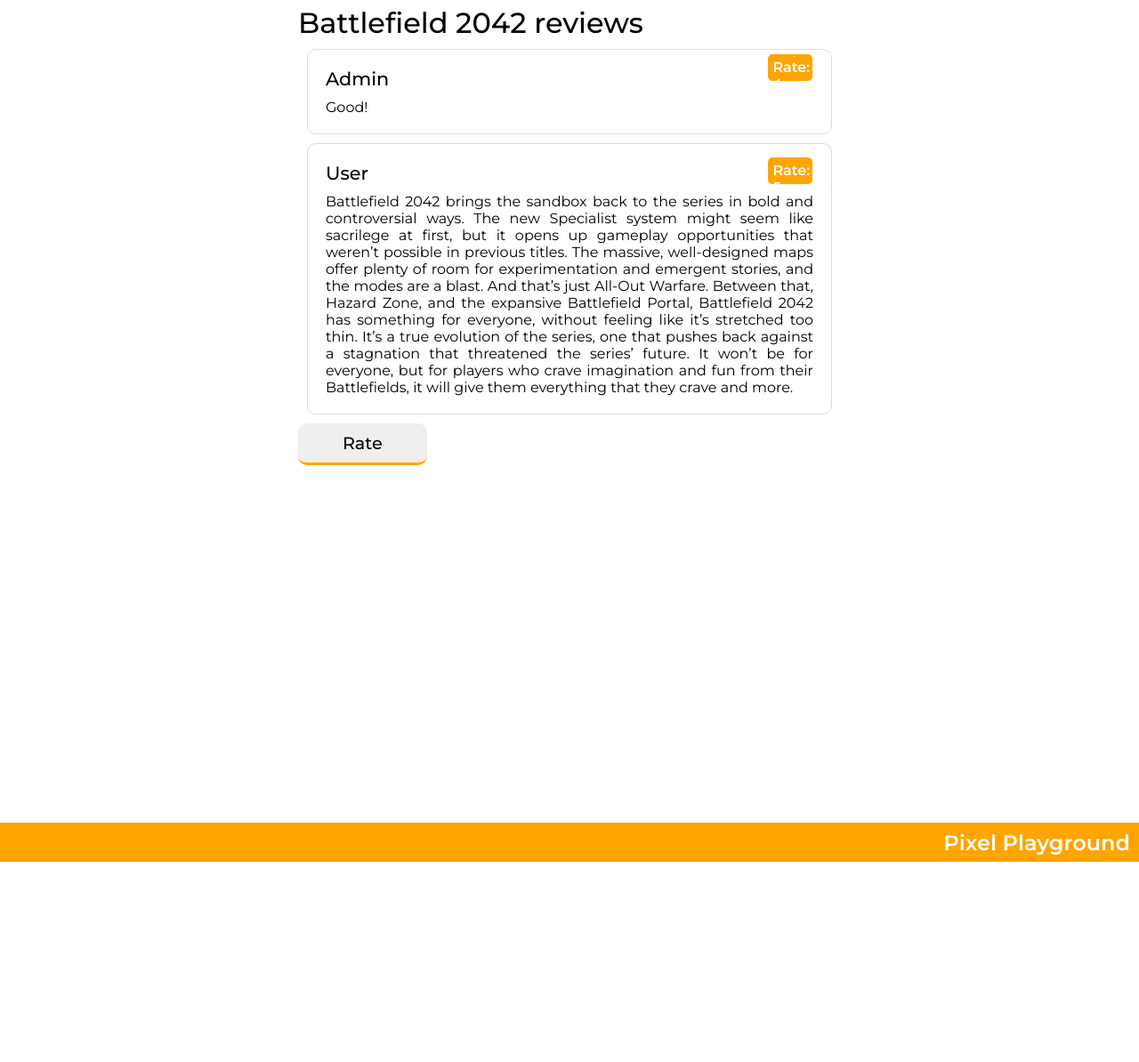
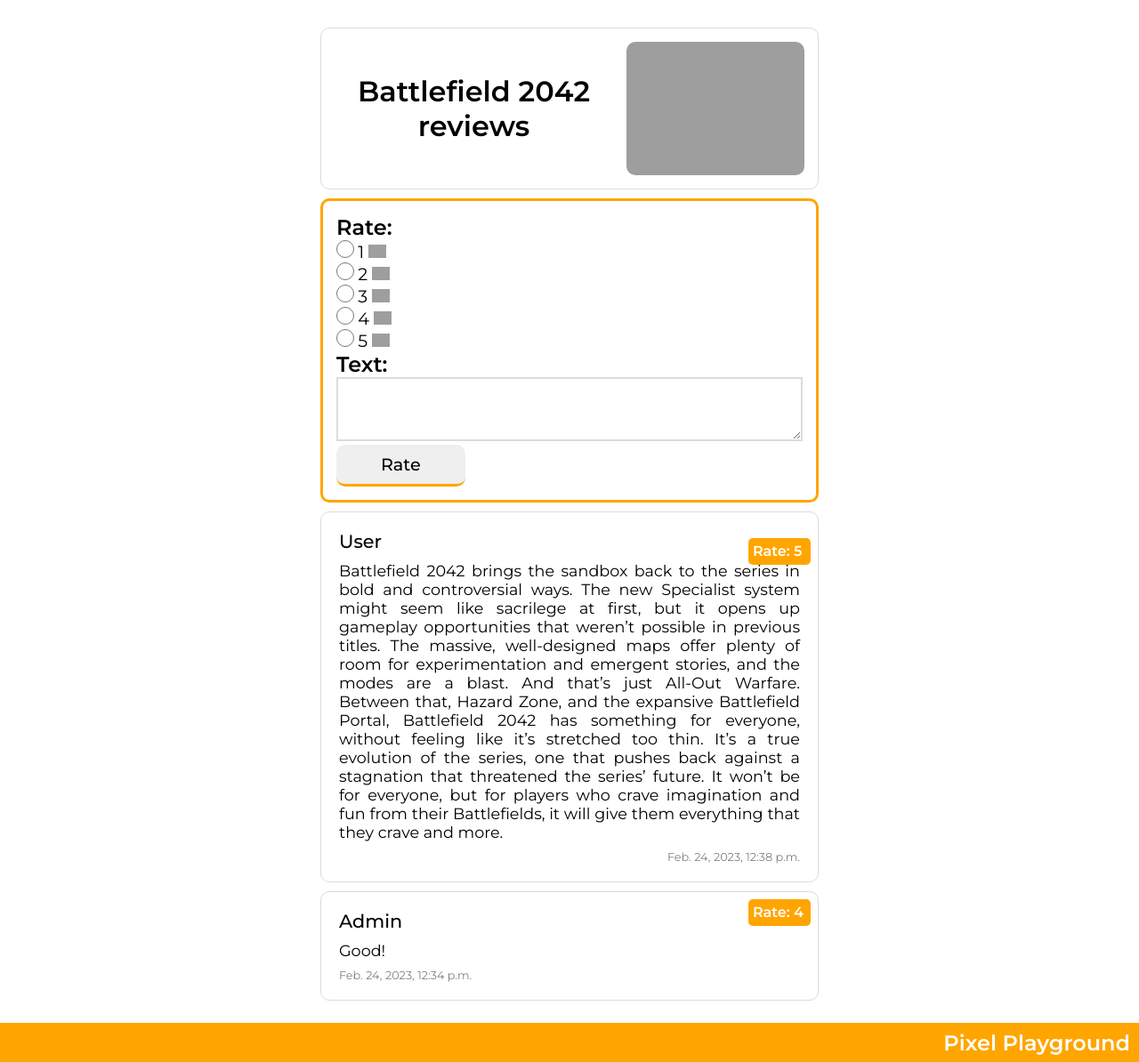
Before and after one commit to MidnightRoam/django-stripe-payment, a Django app: page /item/7/reviews in a window 1280 px wide. Shown: the part 44-1238 px from the top of the page at 89% size. Before the commit the page ends 1013 px from the top, so only its background shows below. Run offline with Django 3.2, Linux system fonts and the light colour scheme; data comes from the database, SQL or seed files in the repository; both versions use the stored data as it was after the commit; some libraries are stand-ins or nearby versions; grey boxes are pictures that could not be loaded.

Commit message:
Fixing bugs with adding reviews for the game

```diff
--- a/requirements.txt
+++ b/requirements.txt
@@ -2,6 +2,7 @@ asgiref==3.6.0
 certifi==2022.12.7
 charset-normalizer==3.0.1
 Django==3.2.4
+django-debug-toolbar==3.8.1
 idna==3.4
 Pillow==9.4.0
 python-dotenv==0.21.1
--- a/service/products/models.py
+++ b/service/products/models.py
@@ -92,8 +92,10 @@ class ItemRating(models.Model):
     item = models.ForeignKey(Item, on_delete=models.CASCADE, related_name='reviews')
     rate = models.CharField(choices=ItemRatingChoices.choices, max_length=10)
     text = models.TextField(blank=True)
+    created_at = models.DateTimeField(default=timezone.now)
 
     class Meta:
         constraints = [
             UniqueConstraint(fields=('user', 'item'), name='product_user_unique'),
         ]
+        ordering = ['-created_at']
--- a/service/products/urls.py
+++ b/service/products/urls.py
@@ -10,8 +10,8 @@ from .views import (
     TagSortPageView,
     AddToFavoritesView,
     DeleteFromFavoritesView,
-    ItemRatingCreateView,
-    ItemRatingView,
+    ItemRatingDetailView,
+    AddReviewView,
     stripe_webhook,
 )
 
@@ -22,8 +22,8 @@ urlpatterns = [
     path('items/<int:pk>/', TagSortPageView.as_view(), name='items_sort'),
     path('add-to-favorites/<int:pk>/', AddToFavoritesView.as_view(), name='add_to_favorites'),
     path('delete-from-favorites/<int:pk>/', DeleteFromFavoritesView.as_view(), name='delete_from_favorites'),
-    path('item/<int:item_id>/reviews', ItemRatingView.as_view(), name='reviews'),
-    path('item/<int:pk>/reviews', ItemRatingCreateView.as_view(), name='rating_form'),
+    path('item/<int:item_id>/reviews', ItemRatingDetailView.as_view(), name='reviews'),
+    path('item/<int:pk>/reviews/add', AddReviewView.as_view(), name='add_review'),
     path('search/', IndexPageView.as_view(), name='search'),
     path('success/', SuccessView.as_view(), name='success'),
     path('cancel/', CancelView.as_view(), name='cancel'),
--- a/service/products/views.py
+++ b/service/products/views.py
@@ -256,44 +256,40 @@ def stripe_webhook(request):
     return HttpResponse(status=200)
 
 
-class ItemRatingView(DetailView):
+class ItemRatingDetailView(DetailView):
+    """Item rating detail view"""
     template_name = 'products/reviews_form.html'
 
     def get(self, *args, **kwargs):
         current_item = Item.objects.get(id=self.kwargs['item_id'])
         context = {
             'item': current_item,
-            'title': f'{current_item} Reviews'
+            'title': f'{current_item} Reviews',
         }
         return render(self.request, self.template_name, context)
 
 
-class ItemRatingCreateView(FormView):
-    # model = ItemRating
-    # form_class = ItemRatingForm
-    # template_name = 'products/reviews_form.html'
-    # success_url = reverse_lazy('index')
-    #
-    # def form_valid(self, form, *args, **kwargs):
-    #     # Проверяем, существует ли отзыв от пользователя на данный продукт
-    #     if ItemRating\
-    #             .objects.filter(user=self.request.user) \
-    #             .filter(item_id=self.kwargs['pk'])\
-    #             .exists():
-    #         return redirect('index')  # Если отзыв уже существует, то редирект на главную страницу
-    #     form.instance.user = self.request.user
-    #     form.instance.item = Item.objects.get(pk=self.kwargs['pk'])
-    #     return super().form_valid(form)
-
-    form_class = ItemRatingForm
-    template_name = 'products/reviews_form.html'
-    success_url = reverse_lazy('index')
-
-    def post(self, request, *args, **kwargs):
-        form = self.form_class(request.POST)
+class AddReviewView(View):
+    """Add review view"""
+    def post(self, request, pk, *args, **kwargs):
+        form = ItemRatingForm(request.POST)
+        item = get_object_or_404(Item, pk=pk)
         if form.is_valid():
+            # Проверяем, делал ли пользователь ранее отзыв на этот продукт
+            if ItemRating\
+                    .objects\
+                    .filter(user=self.request.user)\
+                    .filter(item_id=item)\
+                    .exists():
+                return redirect('reviews', item_id=item.id)  # Если да, то редирект
+                # на страницу с обзорами этого продукта
             # Save form data to the database
-            form.save()
-            return redirect(self.success_url)
+            rating = form.save(commit=False)
+            rating.item = item
+            rating.user = request.user
+            rating.rate = form.cleaned_data['rate']
+            rating.text = form.cleaned_data['text']
+            rating.save()
+            return redirect('reviews', item_id=item.id)
         else:
-            return self.form_invalid(form)
+            return redirect('index')
--- a/service/static/css/style.css
+++ b/service/static/css/style.css
@@ -500,7 +500,28 @@ footer {
 }
 /* Reviews page styles */
 .reviews__page {
+    padding: 25px;
+}
 
+.reviews__section .title {
+    text-align: center;
+    font-weight: 600;
+}
+
+.reviews__section .poster {
+    height: 150px;
+    margin-left: 15px;
+    border-radius: 10px;
+}
+
+.reviews__game {
+    display: flex;
+    flex-direction: row;
+    align-items: center;
+    justify-content: center;
+    border: 1px solid gainsboro;
+    padding: 15px;
+    border-radius: 10px;
 }
 
 .review__card {
@@ -509,7 +530,7 @@ footer {
     justify-content: space-between;
     border: 1px solid gainsboro;
     border-radius: 10px;
-    margin: 10px;
+    margin-top: 10px;
     padding: 20px;
     height: auto;
     max-width: 800px;
@@ -528,16 +549,74 @@ footer {
     padding: 5px 5px;
     font-weight: 600;
     width: 725px;
-    max-width: 8.5%;
+    max-width: 70px;
     height: 30px;
     color: #fff;
     position: absolute;
-    left: 88%;
-    top: 5%;
+    left: 86%;
+    top: 7%;
 }
 
 .review__text {
     text-align: justify;
+    font-size: 1.1em;
+}
+
+.review__date {
+    color: grey;
+    font-size: 0.8em;
+    text-align: right;
+    margin-top: 10px;
+}
+
+/* Add review form styles */
+.review__form {
+    border: 3px solid orange;
+    border-radius: 10px;
+    padding: 15px;
+    margin-top: 10px;
+}
+
+.review__form .radio__label {
+    font-size: 1.2em;
+}
+
+.review__form .radio__label img {
+    height: 15px;
+    margin-left: 5px;
+}
+
+.review__form .title {
+    text-align: left;
+    font-size: 1.5em;
+}
+
+.review__form .btn {
+    text-align: center;
+}
+
+.review__textarea {
+    border: 2px solid gainsboro;
+    padding: 15px;
+    transition: 0.1s;
+    width: 100%;
+}
+
+.review__textarea:hover, .review__textarea:focus {
+    border-color: orange;
+    outline: none;
+}
+
+.review__textarea:focus {
+    border: 2px solid orange;
+}
+
+.custom__radio {
+  width: 20px;
+  height: 20px;
+  accent-color: orange;
+  outline: none;
+  border: 2px solid blue;
 }
 
 /* Cart page styles */
--- a/service/templates/products/reviews_form.html
+++ b/service/templates/products/reviews_form.html
@@ -7,24 +7,42 @@
 <div class="container">
     <div class="reviews__page">
         <section class="reviews__section">
-            <p class="title">{{ item }} reviews </p>
+            <div class="reviews__game">
+                <p class="title">{{ item }} reviews</p>
+                <img src="{{ item.poster.url }}" alt="{{ item }}-poster" class="poster">
+            </div>
+            <div class="review__form">
+                <form method="post" action="{% url 'add_review' item.pk %}">
+                    {% csrf_token %}
+                    <div class="form__control">
+                        <p class="title">Rate:</p>
+                        <div class="start__container">
+                            {% for i in '12345'|make_list %}
+                                <div>
+                                    <input type="radio" id="rate{{ i }}" name="rate" value="{{ i }}" class="custom__radio">
+                                    <label for="rate{{ i }}" class="radio__label">{{ i }}<img src="https://cdn-icons-png.flaticon.com/512/1828/1828884.png" alt="{{ i }}-star-rating"></label>
+                                </div>
+                            {% endfor %}
+                        </div>
+                    </div>
+                    <div class="form__control">
+                        <label for="text" class="title">Text:</label>
+                        <textarea class="review__textarea" id="text" name="text" required></textarea>
+                    </div>
+                    <button class="btn btn__primary" type="submit">Rate</button>
+                </form>
+            </div>
             {% for review in item.reviews.all %}
             <div class="review__card">
                 <div class="">
                     <p class="review__user">{{ review.user }}</p>
                     <p class="review__text">{{ review.text }}</p>
+                    <p class="review__date">{{ review.created_at }}</p>
                 </div>
                 <p class="review__rate">Rate: {{ review.rate }}</p>
             </div>
             {% endfor %}
         </section>
-        <div>
-            <form method="post">
-                {% csrf_token %}
-                {{ form.as_p }}
-                <button class="btn btn__primary" type="submit">Rate</button>
-            </form>
-        </div>
     </div>
 </div>
 {% endblock %}
```
Also changed, not shown: service/db.sqlite3, service/products/migrations/0028_itemrating_created_at.py (added).
